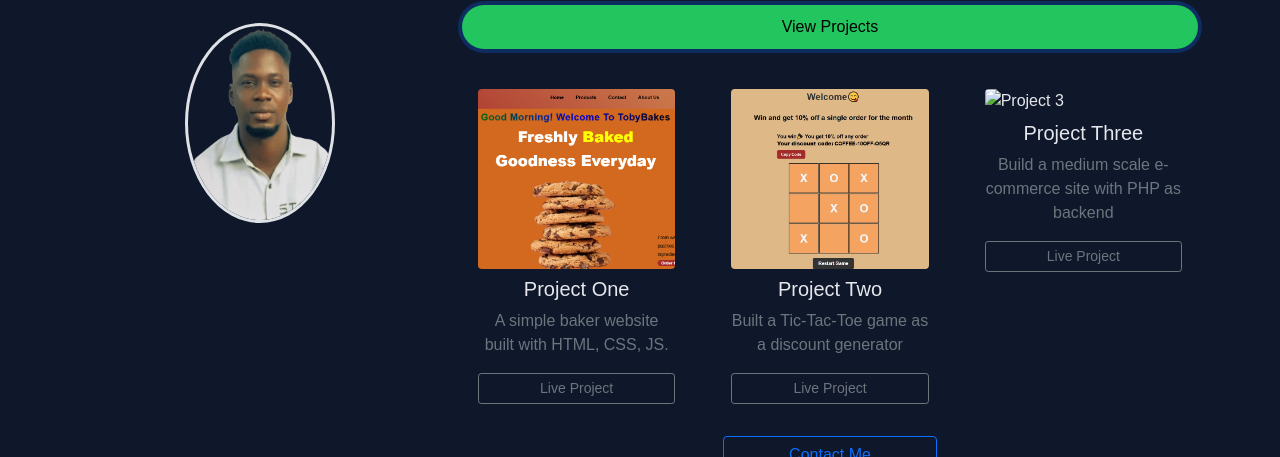
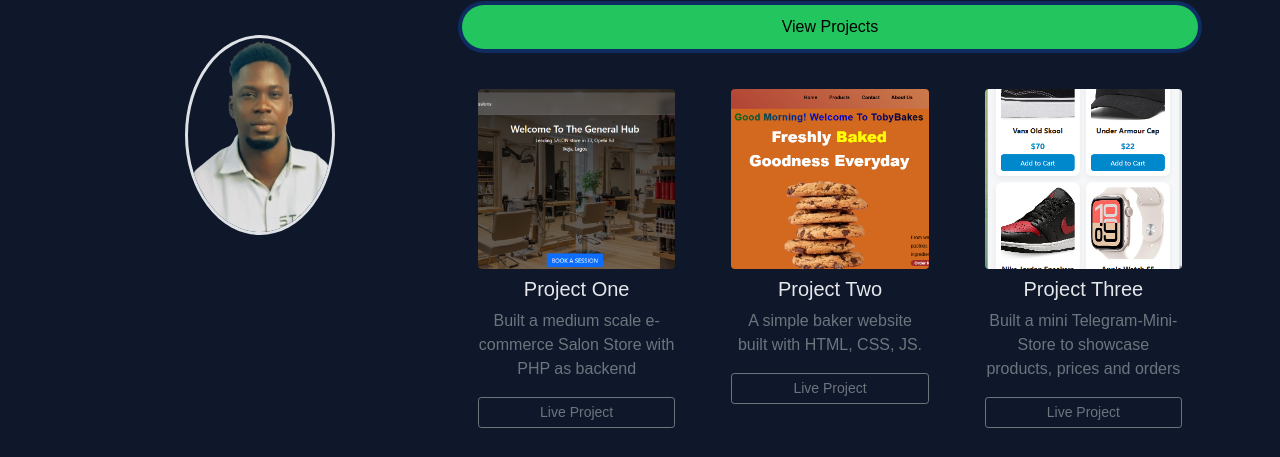
Before and after one commit to oluwatobii10/My-Portfolio-V1, a plain HTML site: page index.html in a window 1280 px wide. Both pictures are taken after a click on the button "View Projects". Shown: the part 331-788 px from the top of the page. Drawn offline with nearby package versions, Linux system fonts and the light colour scheme.

Commit message:
projects updated

```diff
--- a/index.html
+++ b/index.html
@@ -102,8 +102,19 @@
 
     <div class="col-md-4 mx-auto">
       <div class="custom-card p-3">
+        <img src="./salonsite.png" alt="Project 3" class="img-fluid rounded mb-2">
+        <h5 class="text-center">Project One</h5>
+        <p class="text-muted text-center">Built a medium scale e-commerce Salon Store with PHP as backend </p>
+        <div class="text-center">
+          <a href="https://mysalondemo.rf.gd/?i=3" class="btn btn-outline-secondary btn-sm w-100 w-md-auto">Live Project</a>
+        </div>
+      </div>
+    </div>
+
+    <div class="col-md-4 mx-auto">
+      <div class="custom-card p-3">
         <img src="./baker screenshot.png" alt="Project 1" class="img-fluid rounded mb-2">
-        <h5 class="text-center">Project One</h5>
+        <h5 class="text-center">Project Two</h5>
         <p class="text-muted text-center">A simple baker website built with HTML, CSS, JS.</p>
         <div class="text-center">
           <a href="https://oluwatobii10.github.io/baker-site/" class="btn btn-outline-secondary btn-sm w-100 w-md-auto">Live Project</a>
@@ -114,26 +125,16 @@
 
     <div class="col-md-4 mx-auto">
       <div class="custom-card p-3">
-        <img src="./Screenshot_25-12-2025_74817_127.0.0.1.jpeg" alt="Project 2" class="img-fluid rounded mb-2">
-        <h5 class="text-center">Project Two</h5>
-        <p class="text-muted text-center">Built a Tic-Tac-Toe game as a discount generator</p>
+        <img src="./telebot.png" alt="Project 2" class="img-fluid rounded mb-2">
+        <h5 class="text-center">Project Three</h5>
+        <p class="text-muted text-center">Built a mini Telegram-Mini-Store to showcase products, prices and orders</p>
         <div class="text-center">
-          <a href="https://oluwatobii10.github.io/my-Tic-Tac-Toe/" class="btn btn-outline-secondary btn-sm w-100 w-md-auto">Live Project</a>
+          <a href="https://oluwatobii10.github.io/telegram-mini-shop/" class="btn btn-outline-secondary btn-sm w-100 w-md-auto">Live Project</a>
         </div>
       </div>
     </div>
 
 
-    <div class="col-md-4 mx-auto">
-      <div class="custom-card p-3">
-        <img src="images/project3.png" alt="Project 3" class="img-fluid rounded mb-2">
-        <h5 class="text-center">Project Three</h5>
-        <p class="text-muted text-center">Build a medium scale e-commerce site with PHP as backend </p>
-        <div class="text-center">
-          <a href="#" class="btn btn-outline-secondary btn-sm w-100 w-md-auto">Live Project</a>
-        </div>
-      </div>
-    </div>
 
   </div>
 </div>
```
Also changed, not shown: projects.html (+17 -16 lines), salonsite.png (added), telebot.png (added).
